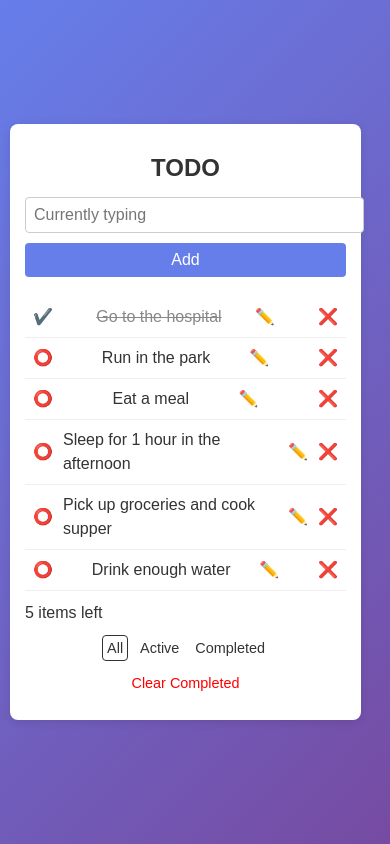
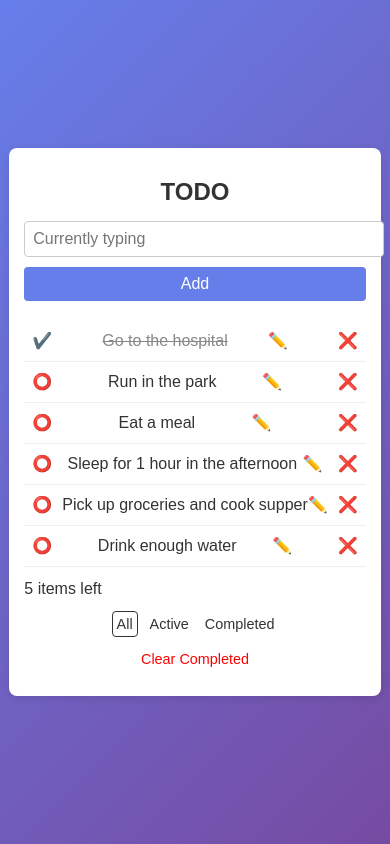
Before and after one commit to stine-ri/tech-assessment-, a React (Vite) app in the folder Assignment/: page / in a window 390 px wide. Built offline with nearby package versions, Linux system fonts and the light colour scheme.

Commit message:
Update App.css

```diff
--- a/Assignment/src/App.css
+++ b/Assignment/src/App.css
@@ -120,14 +120,17 @@ body {
   body {
     background: linear-gradient(135deg, #667eea, #764ba2);
     background-size: cover;
-    background-attachment: fixed; /* Ensures background stays fixed */
+    background-attachment: fixed; /* Keeps the background fixed */
+    height: 100vh; /* Ensure background covers the full viewport */
+    overflow-x: hidden; /* Prevent horizontal scrolling */
   }
 
   .todo-app {
     padding: 15px; /* Reduce padding for smaller screens */
-    max-width: 90%; /* Ensure container width fits within mobile view */
-    margin: 10px; /* Adjust margin */
-    box-sizing: border-box; /* Ensure padding is included within width */
+    width: 100%; /* Full width for small screens */
+    max-width: 100%; /* Ensure it fits within the screen width */
+    margin: 10px 0; /* Reduce margins to fit the screen */
+    box-sizing: border-box; /* Include padding and border within the width */
   }
 
   .todo-app h1 {
```
